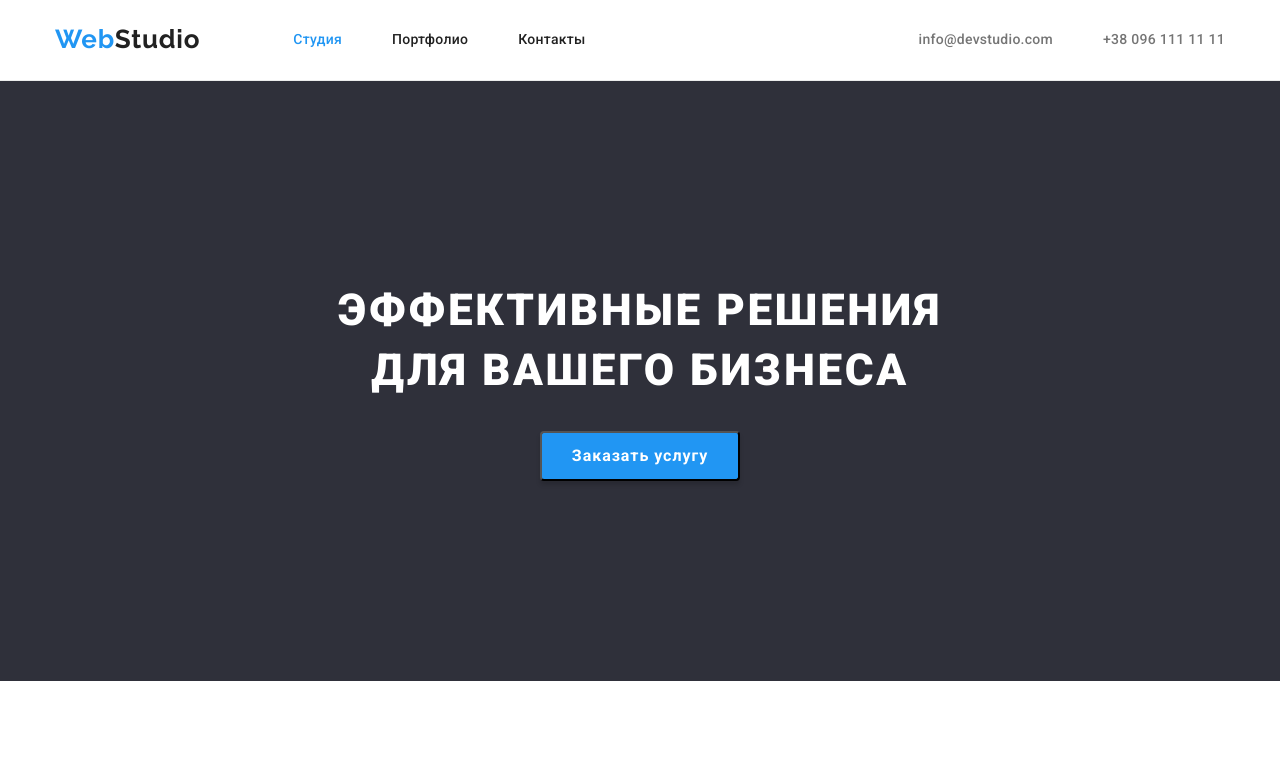
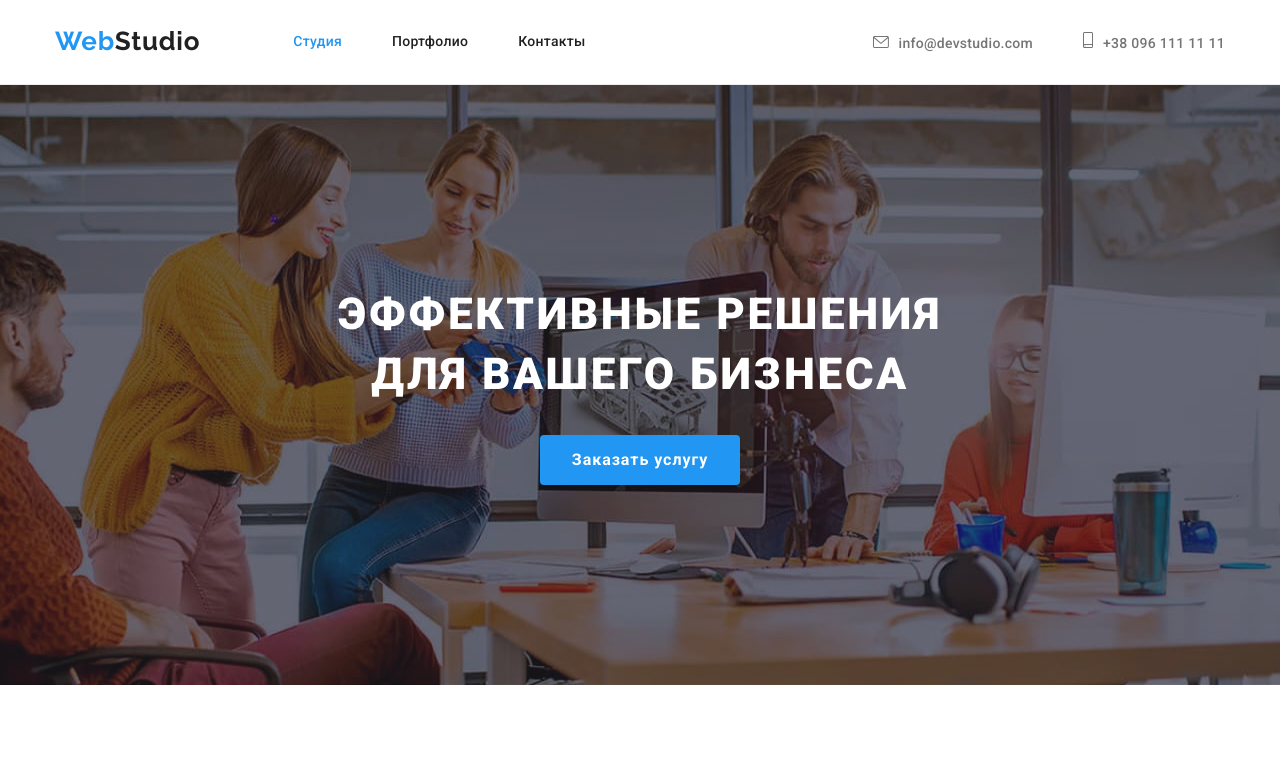
Before and after one commit to Latypovaleksei/goit-markup-hw-04, a plain HTML site: page index.html in a window 1280 px wide. Shown: the top 771 px of the page. Drawn offline with nearby package versions, Linux system fonts and the light colour scheme.

Commit message:
add icons in header

```diff
--- a/css/styles.css
+++ b/css/styles.css
@@ -15,6 +15,7 @@
     0px 1px 2px rgba(0, 0, 0, 0.08), 0px 2px 2px rgba(0, 0, 0, 0.12);
   --works-border: 1px solid #eeeeee;
   --works-item-gap: 30px;
+  --hero-linear-gradient: to right, rgba(47, 48, 58, 0.4),rgba(47, 48, 58, 0.4);
 }
 
 a {
@@ -138,6 +139,7 @@ header {
 .contact-list {
   display: flex;
   flex-direction: row;
+  align-items: baseline;
   margin-left: auto;
 }
 
@@ -154,15 +156,41 @@ header {
 }
 
 .contact-item a:hover,
-.contact-item a:focus {
+.contact-item a:focus,
+.contact-item a:hover .icon,
+.contact-item a:focus .icon {
   color: var(--highlighting-color);
+  fill: var(--highlighting-color);
 }
+
+.icon {
+  fill: var(--secondary-text-color);
+}
+
+.envelope {
+  width: 16px;
+  height: 12px;
+}
+
+.smartphone {
+  width: 10px;
+  height: 16px;
+}
+
+.smartphone,
+.envelope {
+  margin-right: 10px;
+}
+
 
 /* Основная страница */
 /* Шапка */
 .section.hero {
   background-color: var(--secondary-background-color);
   display: block;
+  background-image: linear-gradient(var(--hero-linear-gradient)), url('../images/hero_img.jpg');
+  background-repeat: no-repeat;
+  background-position: center;
 }
 
 .section.hero {
@@ -193,6 +221,7 @@ header {
   color: var(--main-color);
   box-shadow: var(--shadow-bt-hero);
   border-radius: 4px;
+  border: none;
 
   width: 200px;
   height: 50px;
--- a/index.html
+++ b/index.html
@@ -43,10 +43,15 @@
 
         <ul class="contact-list">
           <li class="contact-item">
-            <a href="mailto:info@devstudio.com">info@devstudio.com</a>
+            <a href="mailto:info@devstudio.com">
+              <svg class="icon envelope">
+                <use href='./images/icons.svg#icon-envelope'></use>
+              </svg>info@devstudio.com</a>
           </li>
           <li class="contact-item">
-            <a href="tel:+380961111111">+38 096 111 11 11</a>
+            <a href="tel:+380961111111"><svg class="icon smartphone">
+                <use href='./images/icons.svg#icon-smartphone'></use>
+              </svg>+38 096 111 11 11</a>
           </li>
         </ul>
       </div>
```
Also changed, not shown: images/hero_img.jpg (added), images/icons.svg (added).
